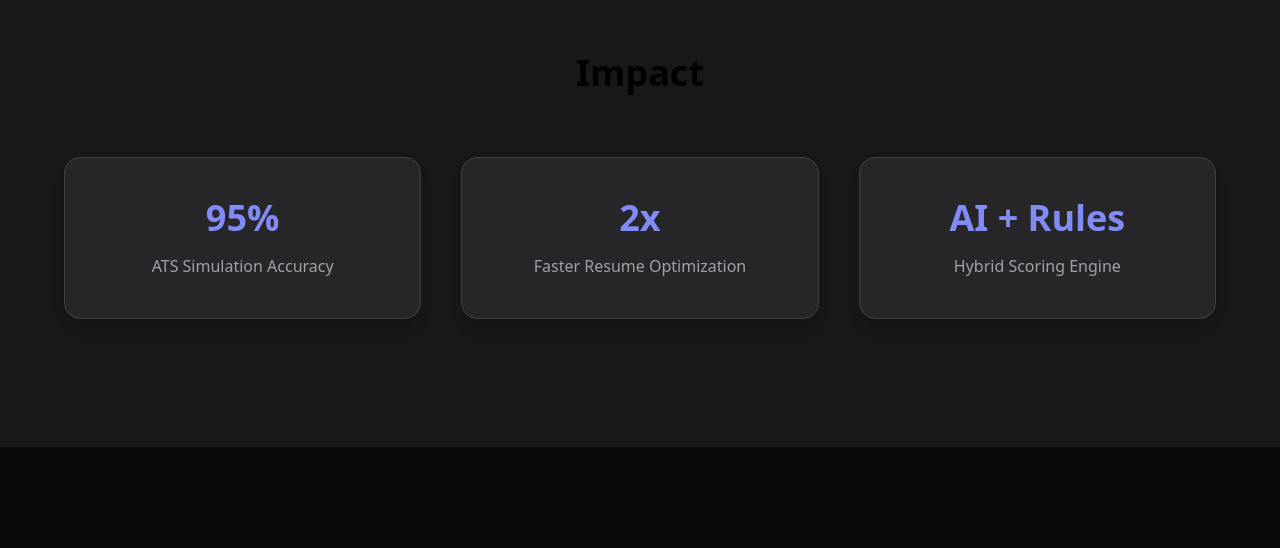
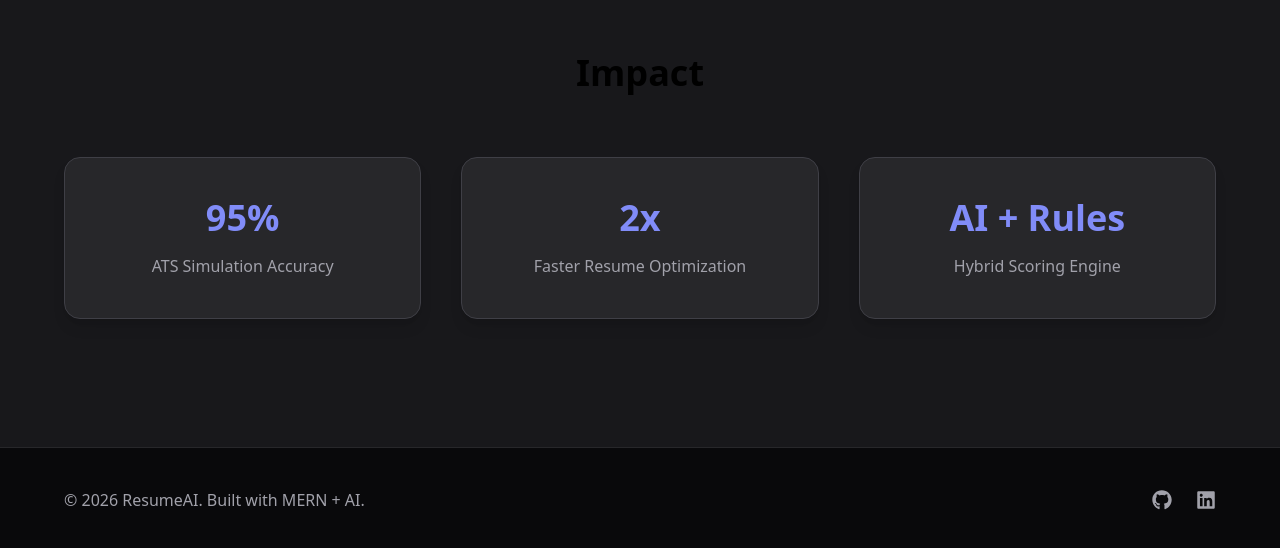
Before and after one commit to malhar-paradkar/ai-resume-analyzer, a React (Vite) app in the folder client/: page / in a window 1280 px wide. Shown: the part 1954-2502 px from the top of the page. Before the commit the page ends 2401 px from the top, so only its background shows below. Built offline with nearby package versions, Linux system fonts and the light colour scheme.

Commit message:
feat(ui): add modern footer with social links and branding

```diff
--- a/client/src/components/Footer.jsx
+++ b/client/src/components/Footer.jsx
@@ -0,0 +1,24 @@
+import { FaGithub, FaLinkedin } from "react-icons/fa";
+
+const Footer = () => {
+  return (
+    <footer className="bg-zinc-950 border-t border-zinc-800 py-10 px-6">
+      <div className="max-w-6xl mx-auto flex flex-col md:flex-row justify-between items-center">
+        <p className="text-zinc-400">
+          © {new Date().getFullYear()} ResumeAI. Built with MERN + AI.
+        </p>
+
+        <div className="flex space-x-6 mt-4 md:mt-0 text-zinc-400">
+          <a href="https://github.com/malhar-paradkar">
+            <FaGithub size={20} />
+          </a>
+          <a href="https://www.linkedin.com/in/malhar-paradkar">
+            <FaLinkedin size={20} />
+          </a>
+        </div>
+      </div>
+    </footer>
+  );
+};
+
+export default Footer;
--- a/client/src/pages/Landing.jsx
+++ b/client/src/pages/Landing.jsx
@@ -4,6 +4,7 @@ import About from "../components/About.jsx";
 import Features from "../components/Features.jsx";
 import Stats from "../components/Stats.jsx";
 import ParticlesBackground from "../components/ParticlesBackground.jsx";
+import Footer from "../components/Footer.jsx";
 import { motion } from "framer-motion";
 
 const Landing = () => {
@@ -25,6 +26,7 @@ const Landing = () => {
                 <About />
                 <Features />
                 <Stats />
+                <Footer />
             </div>
         </div>
     );
```
